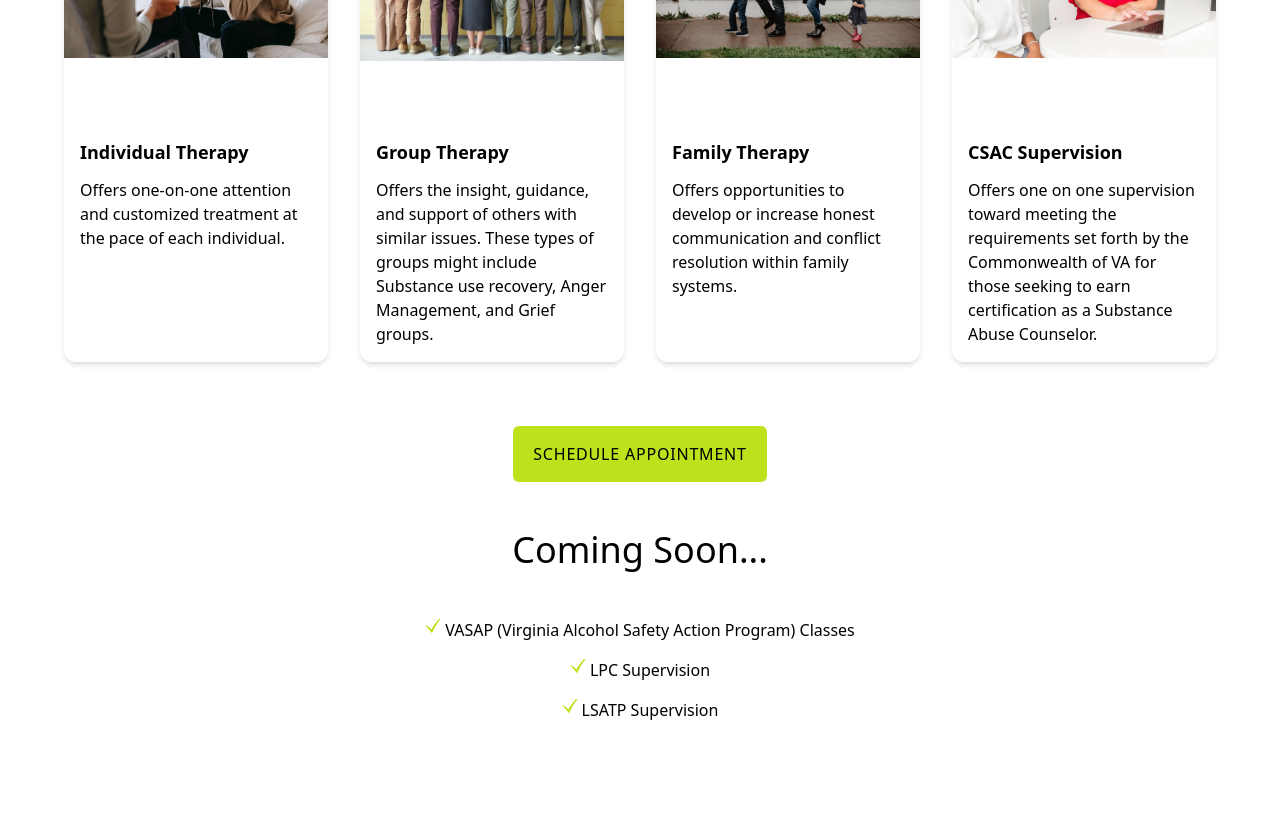
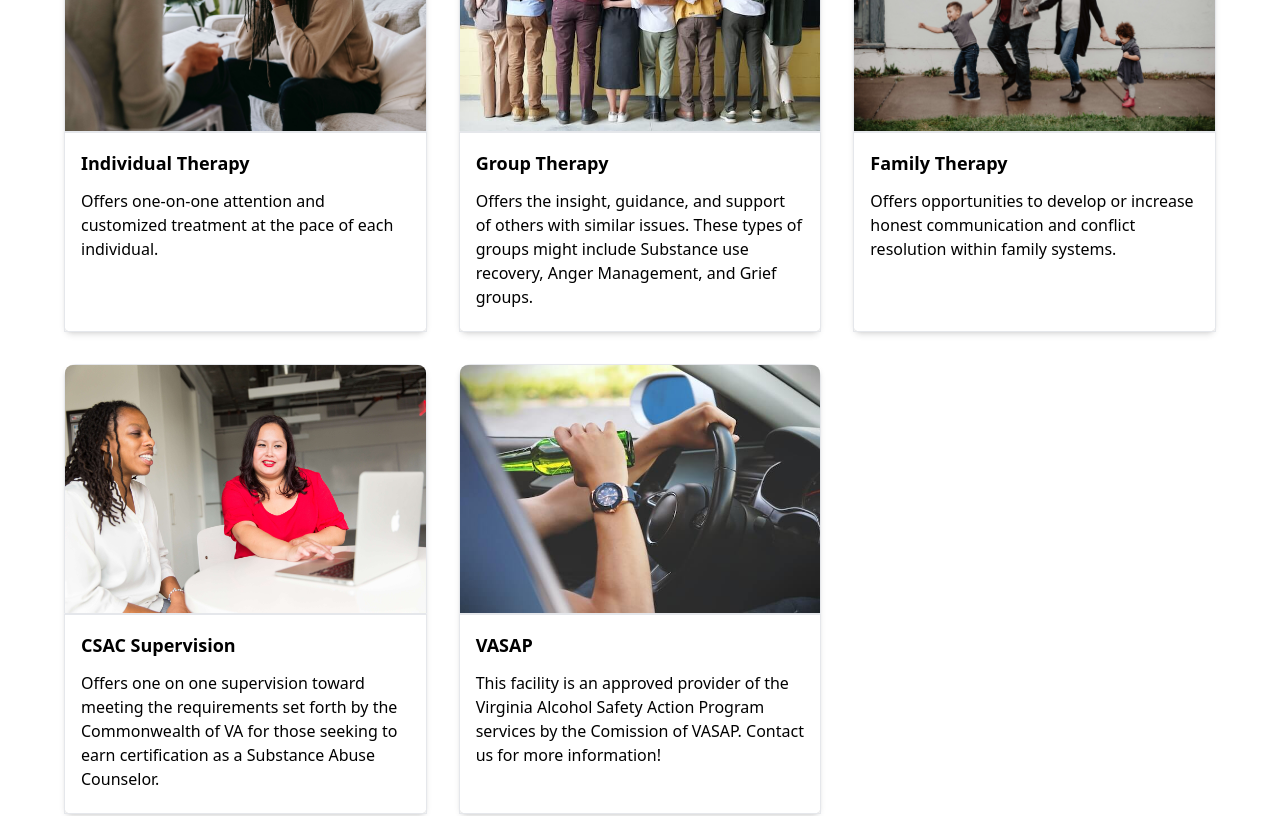
Before and after one commit to artsycoder533/omni, a Next.js app: page / in a window 1280 px wide. Shown: the part 1720-2536 px from the top of the page. Built offline with nearby package versions, Linux system fonts and the light colour scheme.

Commit message:
chore: fix card styles

```diff
--- a/components/ServiceCard.jsx
+++ b/components/ServiceCard.jsx
@@ -3,12 +3,17 @@ import Image from "next/image";
 
 function ServiceCard({ title, description, src }) {
   return (
-    <div className="shadow-md rounded-xl grid grid-rows-2 max-w-[400px] w-full hover:shadow-2xl hover:-translate-y-5">
-      <div className="w-full rounded-t-xl">
-        <Image src={src} width={400} height={250} style alt={title} className="rounded-t-xl" />
+    <div className="shadow-md rounded-lg flex flex-col max-w-[400px] w-full h-[450px] hover:shadow-xl hover:-translate-y-5">
+      <div className="w-full rounded-t-xl flex-1 relative border">
+        <Image
+          src={src}
+          alt={title}
+          fill
+          className="rounded-t-lg"
+        />
       </div>
 
-      <div className="p-4">
+      <div className="p-4 h-[200px] border">
         <h3 className="text-lg font-bold mb-3">{title}</h3>
         <p className="leading-">{description}</p>
       </div>
--- a/components/Services.jsx
+++ b/components/Services.jsx
@@ -3,6 +3,7 @@ import ServiceCard from './ServiceCard';
 import individual from '../public/images/individual.jpg'
 import group from '../public/images/group.jpg'
 import family from '../public/images/family.jpg'
+import vasap from '../public/images/vasap.jpg'
 import supervision from '../public/images/supervision.jpg'
 import { GiCheckMark } from "react-icons/gi";
 import CalendlyButton from './CalendlyButton';
@@ -34,19 +35,24 @@ function Services() {
         "Offers one on one supervision toward meeting the requirements set forth by the Commonwealth of VA for those seeking to earn certification as a Substance Abuse Counselor.",
       src: supervision,
     },
+    {
+      title: "VASAP",
+      description: "This facility is an approved provider of the Virginia Alcohol Safety Action Program services by the Comission of VASAP.  Contact us for more information!",
+      src: vasap,
+    },
   ];
   return (
     <div className="bg-white  pt-24" id="services">
       <div className="w-[90vw] max-w-[1400px] mx-auto flex flex-col items-center justify-between pb-24">
         <h2 className="text-5xl text-center pb-16">Our Services</h2>
-        <div className="grid grid-cols-1 gap-8 md:grid-cols-2 xl:grid-cols-4">
+        <div className="grid grid-cols-1 gap-8 md:grid-cols-2 xl:grid-cols-3">
           {services.map((service, index) => {
             return <ServiceCard key={index} {...service} />;
           })}
         </div>
-        <div className="mt-16">
+        {/* <div className="mt-16">
           <CalendlyButton />
-        </div>
+        </div> */}
 
         <h3 className="text-4xl text-center py-12">Coming Soon...</h3>
         <ul className="w-[90vw] max-w-[1400px] mx-auto flex flex-col md:justify-center md:items-center gap-4 md:text-center list-style-none">
```
Also changed, not shown: components/CalendlyButton.jsx (+1 -10 lines), public/images/vasap.jpg (added).
